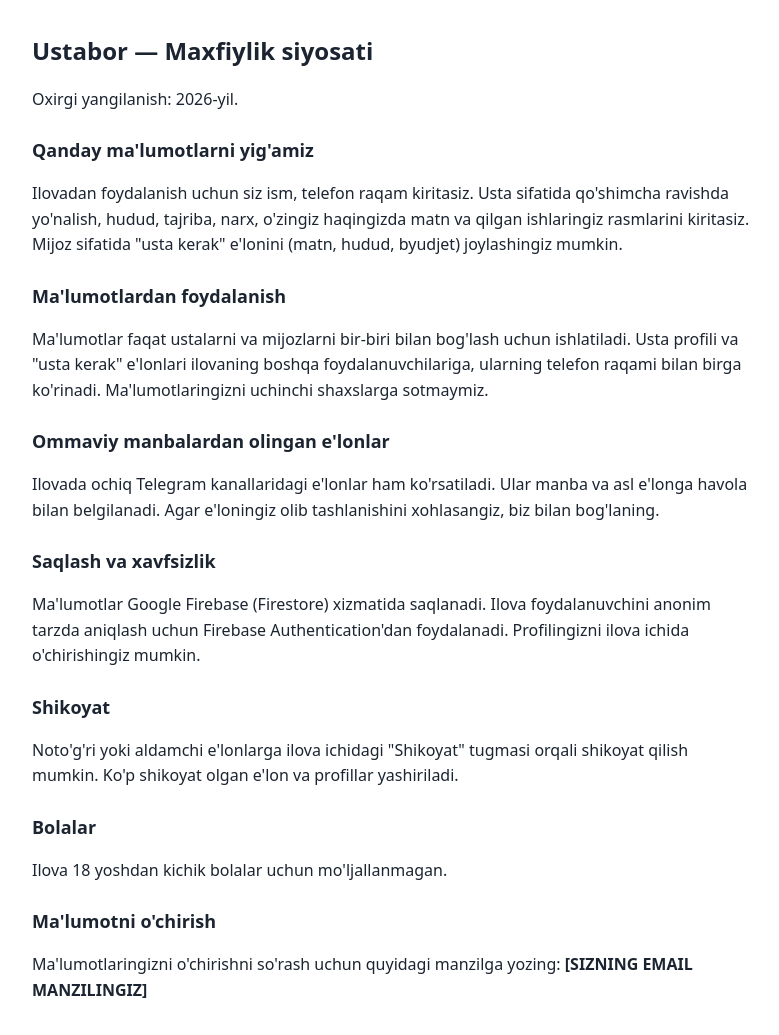
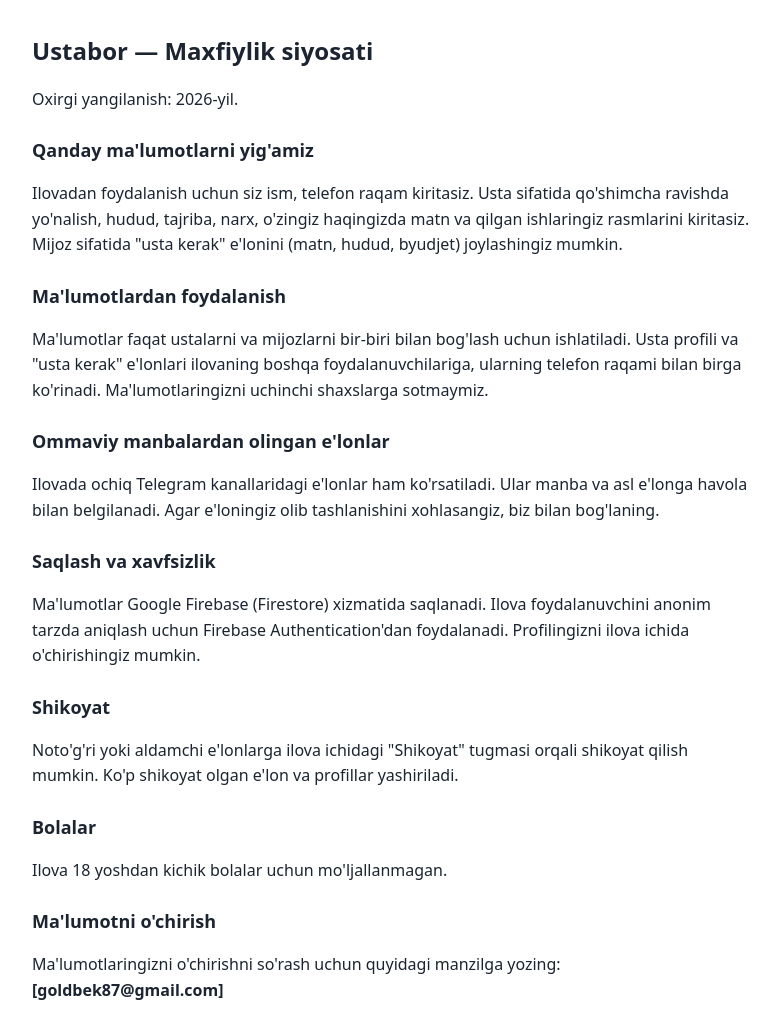
Before and after one commit to lemoxy68-afk/ustabor-apk, a website: page ustabor_privacy.html in a window 1280 px wide. Shown: the whole page, without its empty margins (248-1027 px from the left). Drawn offline with Linux system fonts and the light colour scheme.

Commit message:
Update ustabor_privacy.html

```diff
--- a/ustabor_privacy.html
+++ b/ustabor_privacy.html
@@ -17,5 +17,5 @@
 <h2>Bolalar</h2>
 <p>Ilova 18 yoshdan kichik bolalar uchun mo'ljallanmagan.</p>
 <h2>Ma'lumotni o'chirish</h2>
-<p>Ma'lumotlaringizni o'chirishni so'rash uchun quyidagi manzilga yozing: <b>[SIZNING EMAIL MANZILINGIZ]</b></p>
+<p>Ma'lumotlaringizni o'chirishni so'rash uchun quyidagi manzilga yozing: <b>[goldbek87@gmail.com]</b></p>
 </body></html>
```
